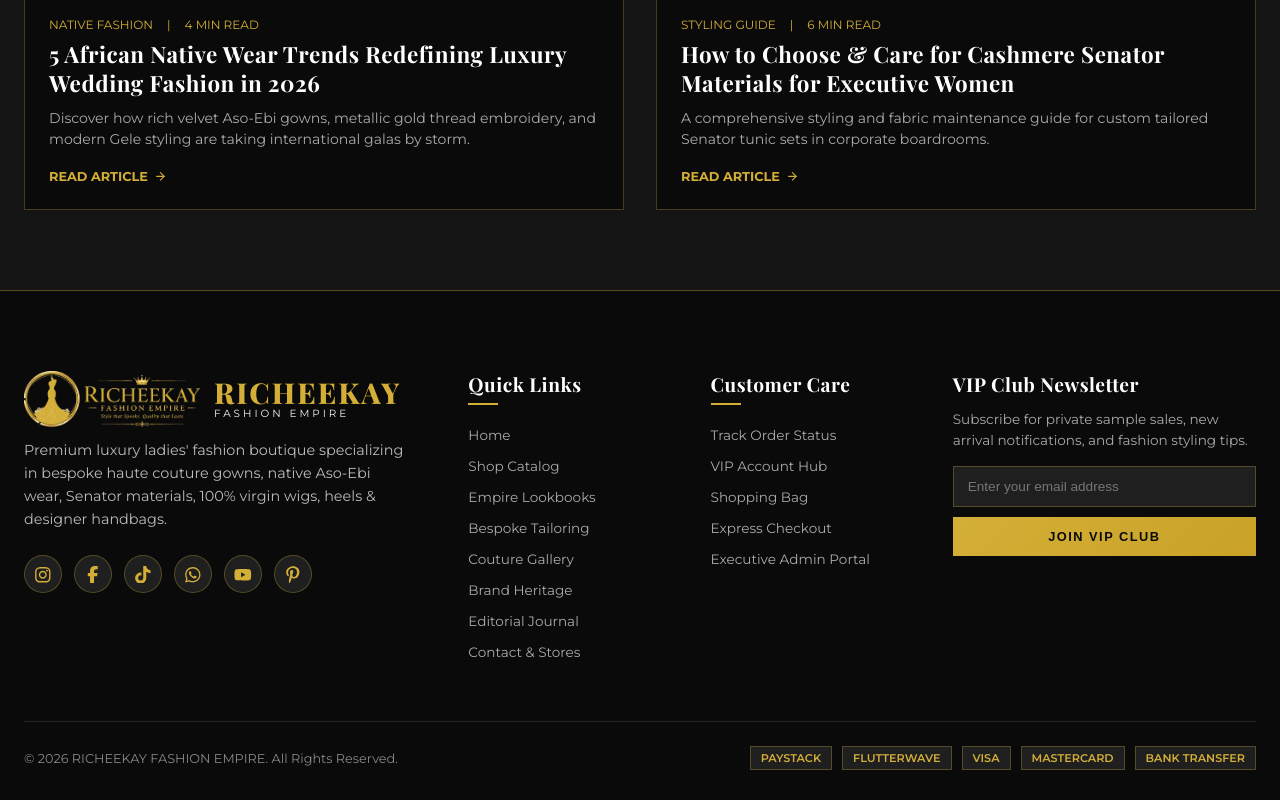
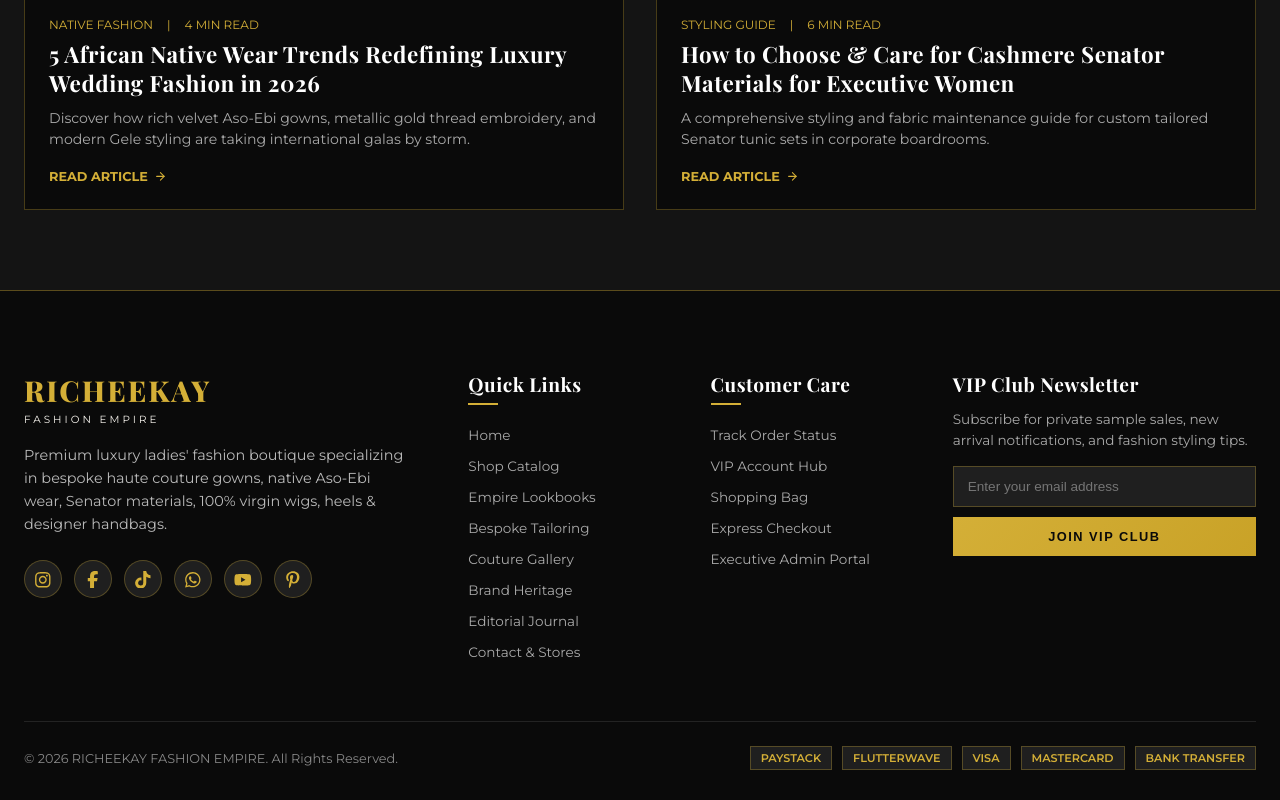
Before and after one commit to hartitudeh/richeekay_fashion_empire, a Next.js app: page / in a window 1280 px wide. Shown: the part 7502-8302 px from the top of the page. Built offline with nearby package versions, Linux system fonts and the light colour scheme; a web font is replaced by a local one.

Commit message:
fix: remove logo image from footer section as requested

```diff
--- a/src/components/Footer.tsx
+++ b/src/components/Footer.tsx
@@ -220,13 +220,8 @@
     <FooterWrapper id="contact">
       <div className="footer-container">
         <div className="brand-col">
-          <div style={{ display: 'flex', alignItems: 'center', gap: '14px', marginBottom: '12px' }}>
-            <img src="/logo.png" alt="RICHEEKAY Logo" style={{ height: '56px', width: 'auto', objectFit: 'contain' }} />
-            <div>
-              <h2 style={{ margin: 0, lineHeight: 1 }}>RICHEEKAY</h2>
-              <div className="sub" style={{ marginBottom: 0 }}>FASHION EMPIRE</div>
-            </div>
-          </div>
+          <h2>RICHEEKAY</h2>
+          <div className="sub">FASHION EMPIRE</div>
           <p>
             Premium luxury ladies' fashion boutique specializing in bespoke haute couture gowns, native Aso-Ebi wear, Senator materials, 100% virgin wigs, heels & designer handbags.
           </p>
```
